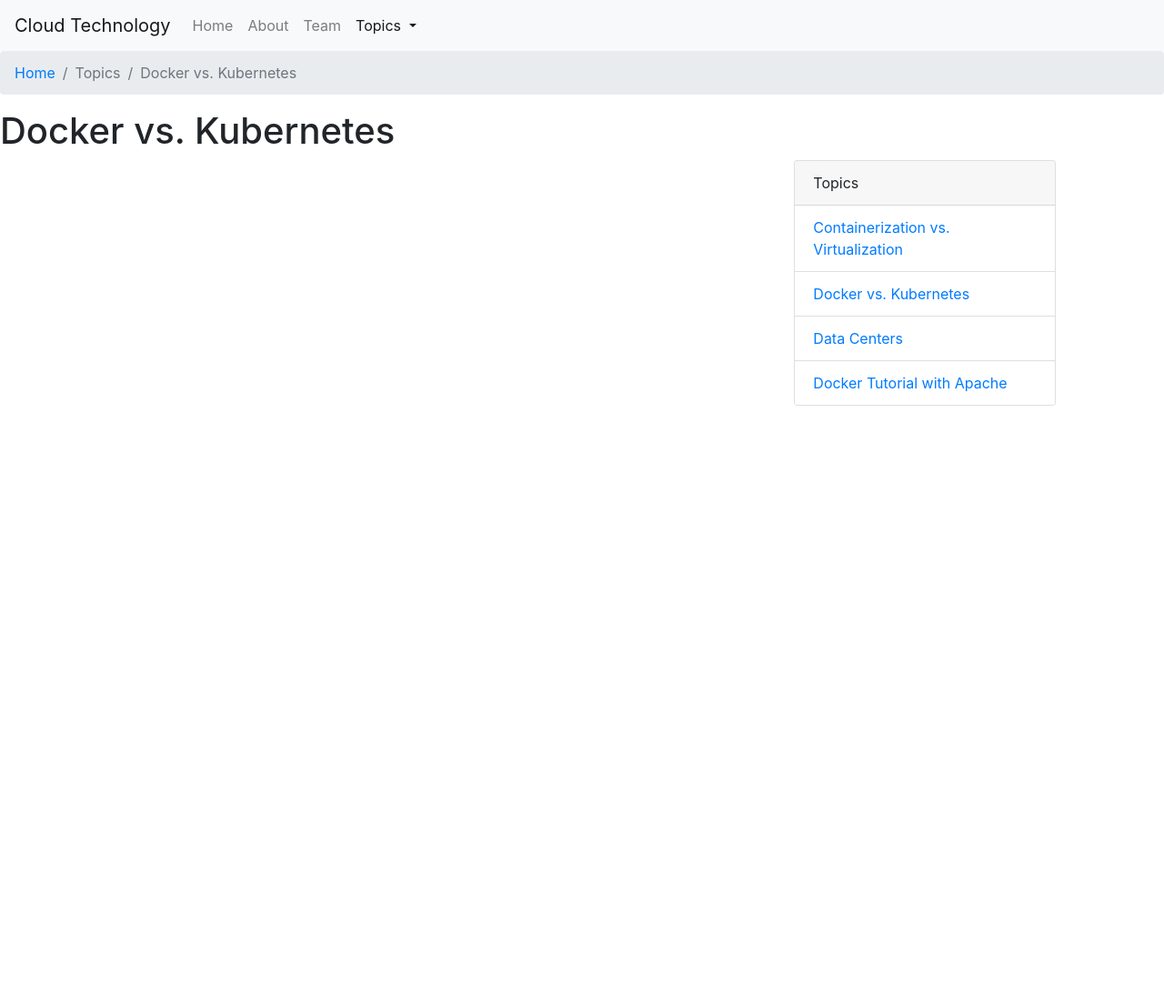
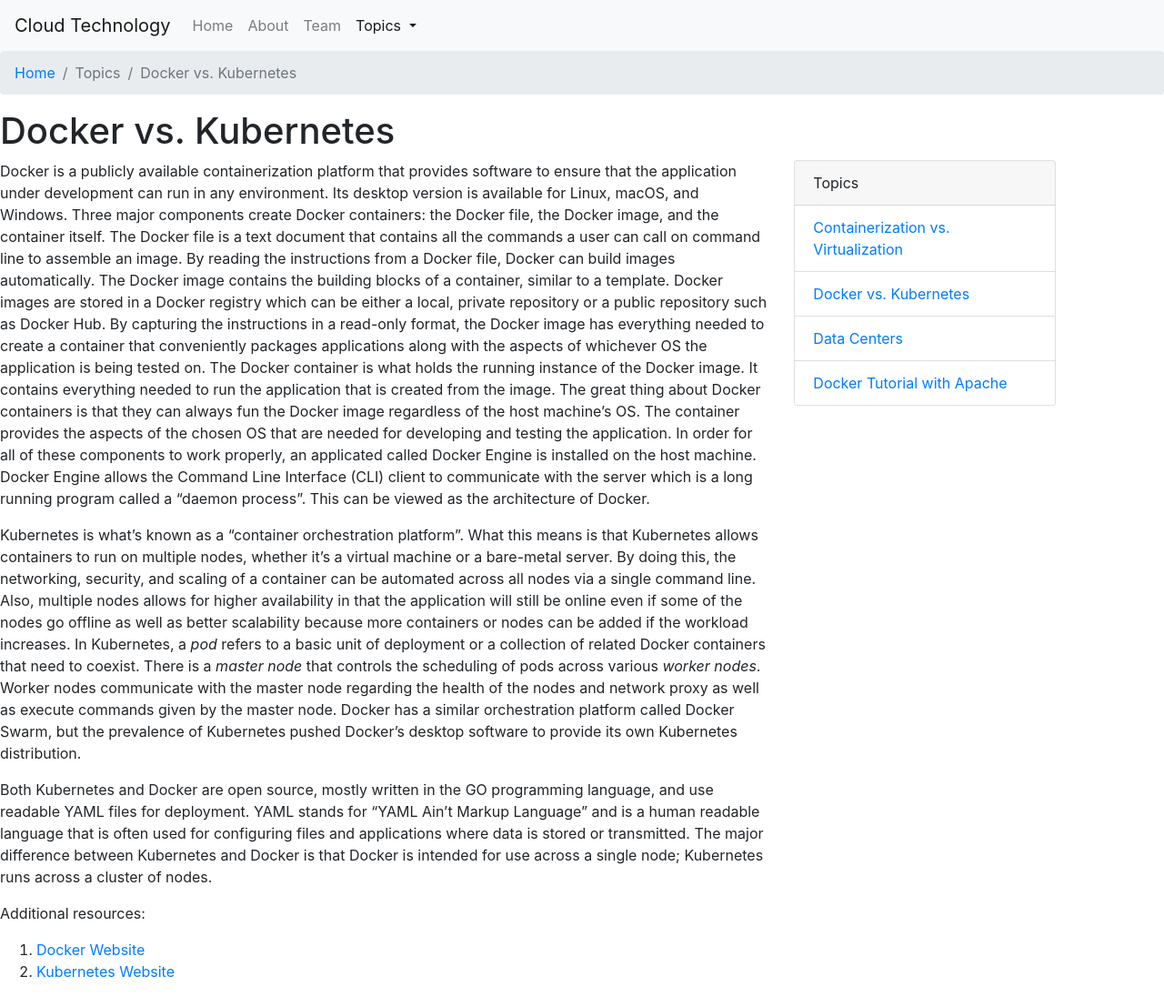
Before and after one commit to hannahbee123/cloudtechnology, a plain HTML site: page docs/dock_vs_kube.html in a window 1280 px wide. Shown: the whole page at 91% size. Before the commit the page ends 800 px from the top, so only its background shows below. Drawn offline with nearby package versions, Linux system fonts and the light colour scheme.

Commit message:
Feature: Added content to "Docker vs Kubernetes" page

```diff
--- a/docs/dock_vs_kube.html
+++ b/docs/dock_vs_kube.html
@@ -54,7 +54,52 @@
 <h1>Docker vs. Kubernetes</h1>
 <div class="row">
     <div class="col-8">
-
+        <p>
+            Docker is a publicly available containerization platform that provides software to ensure that the
+            application under development can run in any environment. Its desktop version is available for Linux, macOS,
+            and Windows. Three major components create Docker containers: the Docker file, the Docker image, and the
+            container itself. The Docker file is a text document that contains all the commands a user can call on
+            command line to assemble an image. By reading the instructions from a Docker file, Docker can build images
+            automatically. The Docker image contains the building blocks of a container, similar to a template. Docker
+            images are stored in a Docker registry which can be either a local, private repository or a public
+            repository such as Docker Hub. By capturing the instructions in a read-only format, the Docker image has
+            everything needed to create a container that conveniently packages applications along with the aspects of
+            whichever OS the application is being tested on. The Docker container is what holds the running instance of
+            the Docker image. It contains everything needed to run the application that is created from the image. The
+            great thing about Docker containers is that they can always fun the Docker image regardless of the host
+            machine’s OS. The container provides the aspects of the chosen OS that are needed for developing and testing
+            the application. In order for all of these components to work properly, an applicated called Docker Engine
+            is installed on the host machine. Docker Engine allows the Command Line Interface (CLI) client to
+            communicate with the server which is a long running program called a “daemon process”. This can be viewed as
+            the architecture of Docker.
+        </p>
+        <p>
+            Kubernetes is what’s known as a “container orchestration platform”. What this means is that Kubernetes
+            allows containers to run on multiple nodes, whether it’s a virtual machine or a bare-metal server. By doing
+            this, the networking, security, and scaling of a container can be automated across all nodes via a single
+            command line. Also, multiple nodes allows for higher availability in that the application will still be
+            online even if some of the nodes go offline as well as better scalability because more containers or nodes
+            can be added if the workload increases. In Kubernetes, a <i>pod</i> refers to a basic unit of deployment or
+            a collection of related Docker containers that need to coexist. There is a <i>master node</i> that controls
+            the scheduling of pods across various <i>worker nodes</i>. Worker nodes communicate with the master node
+            regarding the health of the nodes and network proxy as well as execute commands given by the master node.
+            Docker has a similar orchestration platform called Docker Swarm, but the prevalence of Kubernetes pushed
+            Docker’s desktop software to provide its own Kubernetes distribution.
+        </p>
+        <p>
+            Both Kubernetes and Docker are open source, mostly written in the GO programming language, and use readable
+            YAML files for deployment. YAML stands for “YAML Ain’t Markup Language” and is a human readable language
+            that is often used for configuring files and applications where data is stored or transmitted. The major
+            difference between Kubernetes and Docker is that Docker is intended for use across a single node; Kubernetes
+            runs across a cluster of nodes.
+        </p>
+        <p>
+            Additional resources:
+        <ol>
+            <li><a href="https://www.docker.com">Docker Website</a></li>
+            <li><a href="https://kubernetes.io/">Kubernetes Website</a></li>
+        </ol>
+        </p>
     </div>
     <div class="col-4">
         <div class="card" style="width: 18rem;">
```
